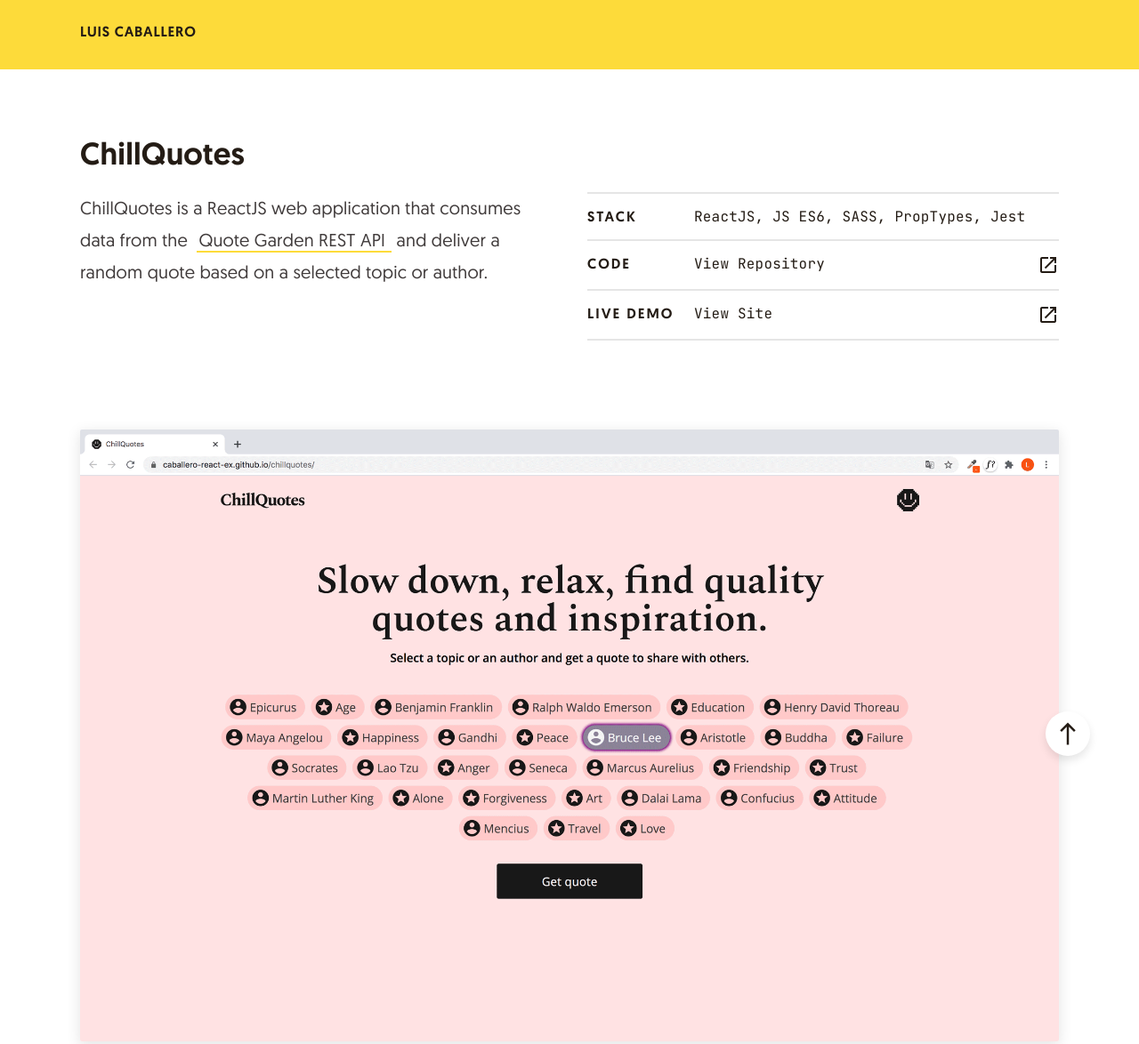
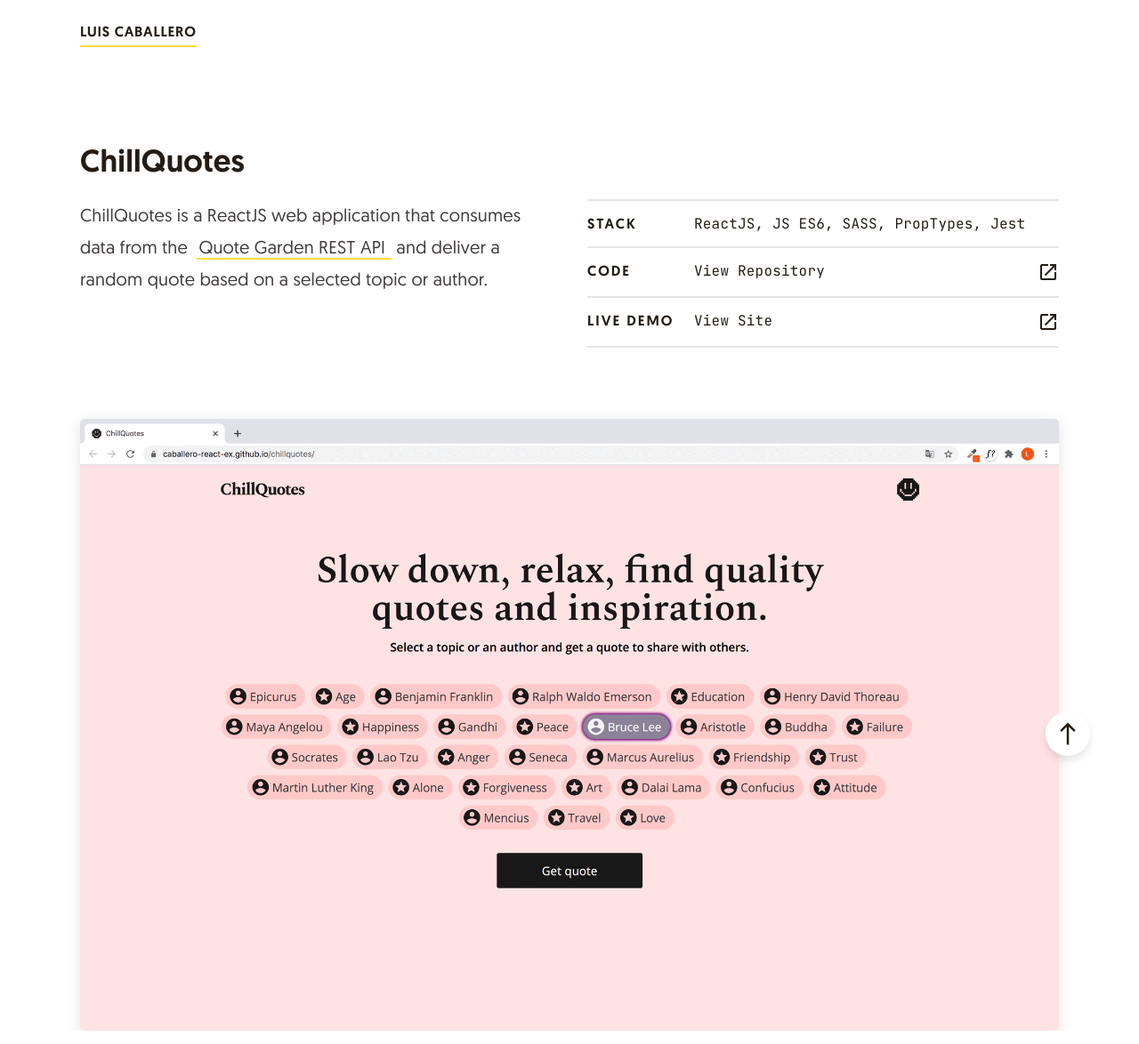
Before and after one commit to luiscaballero84/dev-portfolio, a website: page pages/case-quotes.html in a window 1280 px wide. Shown: the whole page at 89% size. Drawn offline with Linux system fonts and the light colour scheme.

Commit message:
case studies navbar implemented

```diff
--- a/pages/case-quotes.html
+++ b/pages/case-quotes.html
@@ -26,7 +26,7 @@
 
 </head>
 <body>
-  <nav class="navbar grid">
+  <nav class="case__navbar grid">
     <div class="grid-item nav-flex">
       <a href="../index.html" class="logo"> Luis Caballero </a>
     </div>
@@ -65,7 +65,7 @@
         </div> <!-- end col-2-->
 
       </div>
-      <img class="case__img u-width-100" src="../img/projects/quotes-pic-02.png" alt="project quotes picture landing page">
+      <img class="case__img u-width-100" src="../img/projects/quotes-pic-01.png" alt="project quotes picture landing page">
 
     </div>
   </header>
--- a/sass/05_objects/_objects.navbar.scss
+++ b/sass/05_objects/_objects.navbar.scss
@@ -31,8 +31,8 @@
 
 ///////////////////
 // Logo
-.navbar .logo {
-  font-size: 1.6rem !important;
+.logo {
+  font-size: 1.6rem;
   text-transform: uppercase;
   font-weight: 600;
   letter-spacing: .8px;
@@ -43,7 +43,6 @@
   color: $color-primary-contrast;
   box-shadow:none;
   text-decoration: none;
-  @include respond(tablet) { font-size: 2.4rem; }
 }
 
 ///////////////////
--- a/sass/06_components/_components.case-header.scss
+++ b/sass/06_components/_components.case-header.scss
@@ -1,6 +1,5 @@
 .case__header {
-  // margin-top: 9rem;
-  padding-top: 15rem;
+  padding-top: 8rem;
 }
 
 .case__header-title {
@@ -39,7 +38,8 @@
 }
 
 .case__img {
-  border-radius: 2px;
+  display: block;
+  border-radius: 5px;
   box-shadow: 0px 4px 15px 1px rgba(0,0,0,.1);
-  margin-top: 10rem;
+  margin-top: 8rem;
 }
--- /dev/null
+++ b/sass/06_components/_components.case-navbar.scss
@@ -0,0 +1,6 @@
+.case__navbar {
+  width: 100%;
+  padding-top: 2.5rem;
+  padding-bottom: 2.5rem;
+  background-color: $color-white;
+}
--- a/sass/07_trumps/_trumps.utilities.scss
+++ b/sass/07_trumps/_trumps.utilities.scss
@@ -34,7 +34,6 @@
 .u-width-100 {
   width: 100%;
 }
-
 
 /////////// Margins
 .u-mt-1 { margin-top: 1rem; }
--- a/sass/main.scss
+++ b/sass/main.scss
@@ -31,5 +31,6 @@
 @import "06_components/components.about";
 
 @import "06_components/components.case-header";
+@import "06_components/components.case-navbar";
 
 @import "07_trumps/trumps.utilities.scss";
```
Also changed, not shown: css/style.css, img/projects/grids-pic-01.png (added), img/projects/quotes-pic-01.png (renamed from img/projects/quotes-pic-02.png).
